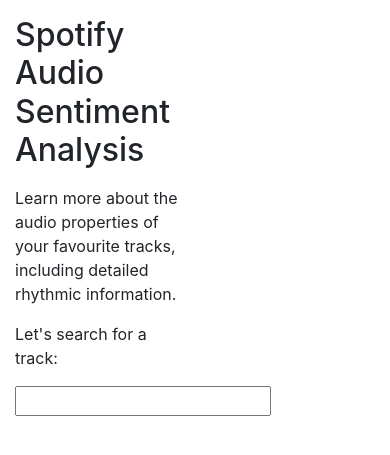
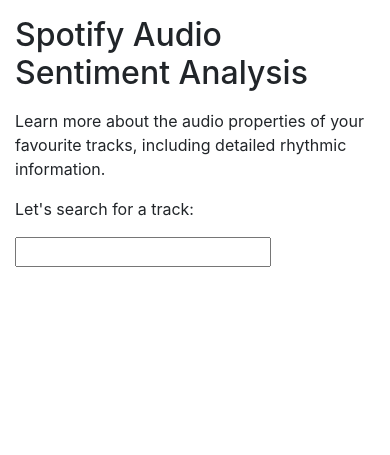
Before and after one commit to ERosendo/spotify_sentiment_analysis, a Django app: template sa/songs/templates/index.html in a window 390 px wide. Shown: the top 455 px of the page. Run offline with Django 4.2, Linux system fonts and the light colour scheme; the template is opened without the code that fills it, so the values that code supplies are empty.

Commit message:
fix(song): Add responsive styles to index.html

```diff
--- a/sa/songs/templates/index.html
+++ b/sa/songs/templates/index.html
@@ -2,7 +2,7 @@
 
 {% block content %}
 <div class="row">
-    <div class="d-flex flex-column col-6 col-sm-6 col-md-6 col-lg-6">
+    <div class="d-flex flex-column col-xs-12 col-sm-12 col-md-12 col-lg-6">
         <h2 class="py-2 my-2">
             Spotify Audio Sentiment Analysis
         </h2>
```
